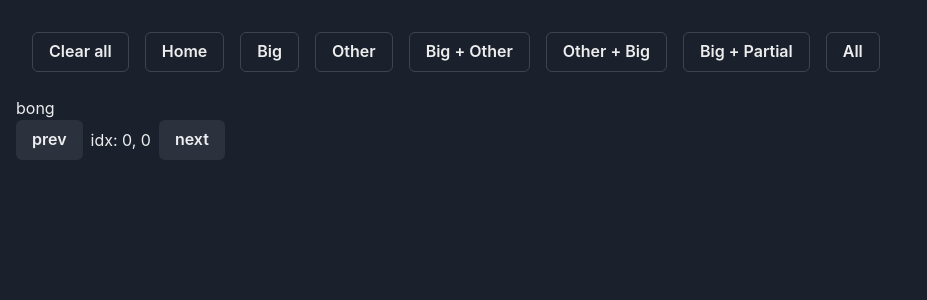
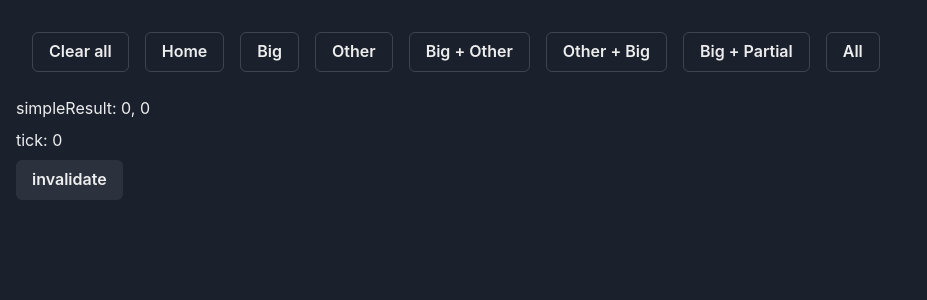
Before and after one commit to meiriko/query-params-config, a React (Vite) app: page /dbg in a window 1280 px wide. Shown: the top 300 px of the page, without its empty margins (0-927 px from the left). Built offline with nearby package versions, Linux system fonts and the light colour scheme; what use-query-params would draw is missing.

Commit message:
added invalidation test

```diff
--- a/src/query/QueryTester.tsx
+++ b/src/query/QueryTester.tsx
@@ -1,6 +1,6 @@
 import { useState } from "react";
-import { Box, Button, HStack } from "@chakra-ui/react";
-import { useQuery } from "@tanstack/react-query";
+import { Box, Button, HStack, VStack } from "@chakra-ui/react";
+import { useQuery, useQueryClient } from "@tanstack/react-query";
 
 let count = 0;
 
@@ -11,6 +11,7 @@ function useQueryTester(payload: Record<string, any>) {
       console.log(">>> query with: ", a.queryKey, count);
       return count++;
     },
+    staleTime: 5000,
   });
 }
 
@@ -24,8 +25,8 @@ const configs = [
     x: 11,
   },
   {
+    x: 11,
     y: 12,
-    x: 11,
   },
   {
     y: 12,
@@ -36,17 +37,64 @@ const configs = [
   },
 ];
 
-export function QueryTester2() {
-  return <Box>kuku</Box>;
+const simpleQueryKey = "simpleQuery";
+
+function useSimpleQuery() {
+  return useQuery({
+    queryKey: [simpleQueryKey, "miro"],
+    queryFn: () => {
+      console.log(">>> simpleQuery");
+      return Date.now() % 100;
+    },
+    // staleTime: 24 * 60 * 60 * 1000,
+  });
+}
+
+function SimpleDisplay({ count }: { count: number }) {
+  const simpleResult = useSimpleQuery();
+
+  return (
+    <VStack w="full" align="start">
+      <Box>
+        simpleResult: {simpleResult?.data}, {count}
+      </Box>
+    </VStack>
+  );
 }
 
 export function QueryTester() {
   const [idx, setIdx] = useState(0);
   const result = useQueryTester({ ...configs[idx], extraParam: 333 });
+  const [tick, setTick] = useState(0);
+  const queryClient = useQueryClient();
 
+  if (Math.random()) {
+    return (
+      <VStack w="full" align="start">
+        <SimpleDisplay count={tick} />
+        <Box>tick: {tick}</Box>
+        <Button
+          onClick={() => {
+            queryClient.invalidateQueries({
+              // queryKey: ["miro"],
+              queryKey: [simpleQueryKey],
+              // exact: true,
+              // refetchType: "all",
+              // predicate: (query) => {
+              //   console.log(">>>> ", query);
+              //   return true;
+              // },
+            });
+            setTick((prev) => prev + 1);
+          }}
+        >
+          invalidate
+        </Button>
+      </VStack>
+    );
+  }
   return (
-    <Box>
-      <Box>bong</Box>
+    <VStack w="full" align="start">
       <HStack>
         <Button
           onClick={() => setIdx((configs.length + idx - 1) % configs.length)}
@@ -54,10 +102,11 @@ export function QueryTester() {
           prev
         </Button>
         <Box title={JSON.stringify(configs[idx])}>
-          idx: {idx}, {result?.data}
+          idx: {idx}, {result?.data},
         </Box>
         <Button onClick={() => setIdx((idx + 1) % configs.length)}>next</Button>
       </HStack>
-    </Box>
+      <Box as="pre">{JSON.stringify(configs[idx], null, 2)}</Box>
+    </VStack>
   );
 }
```
